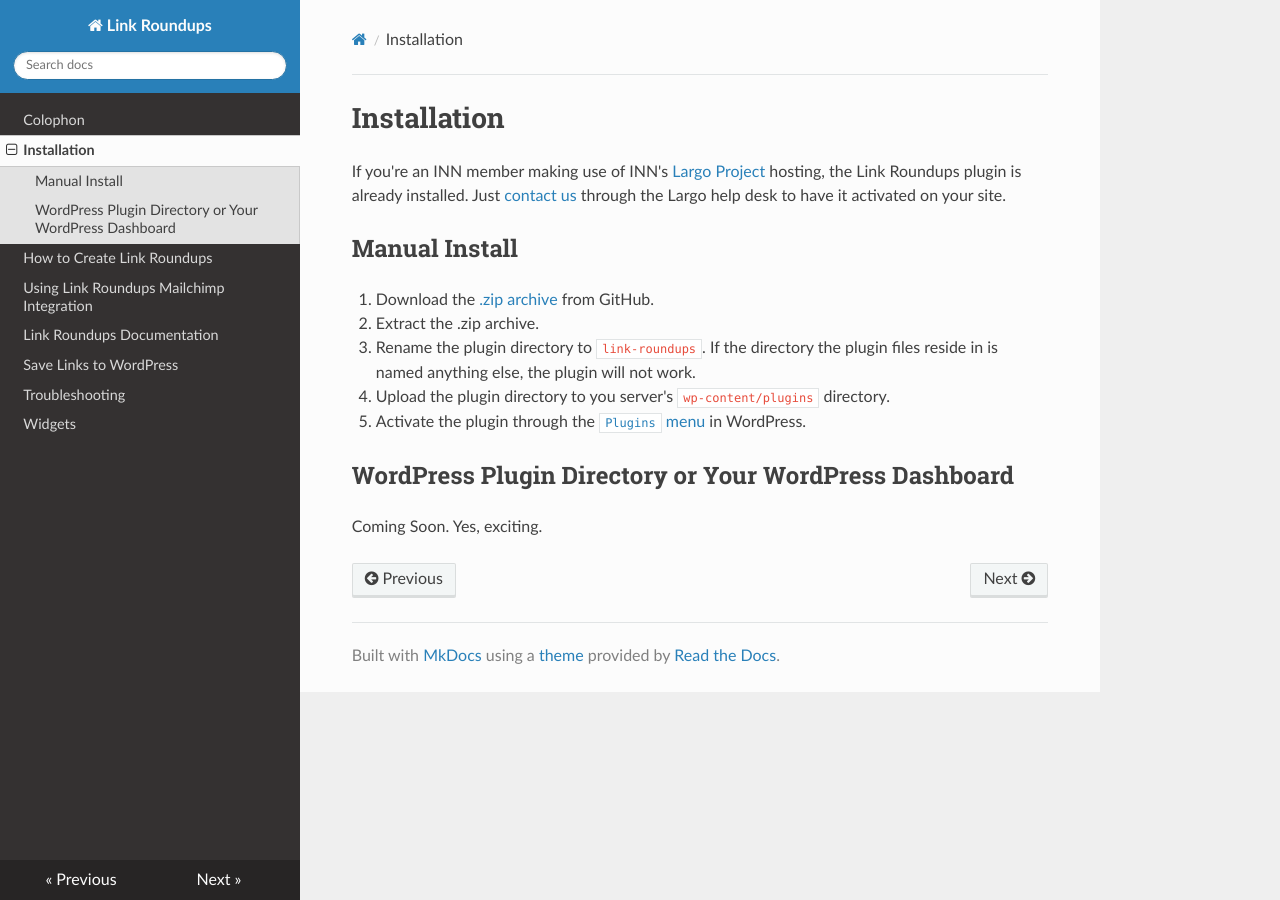
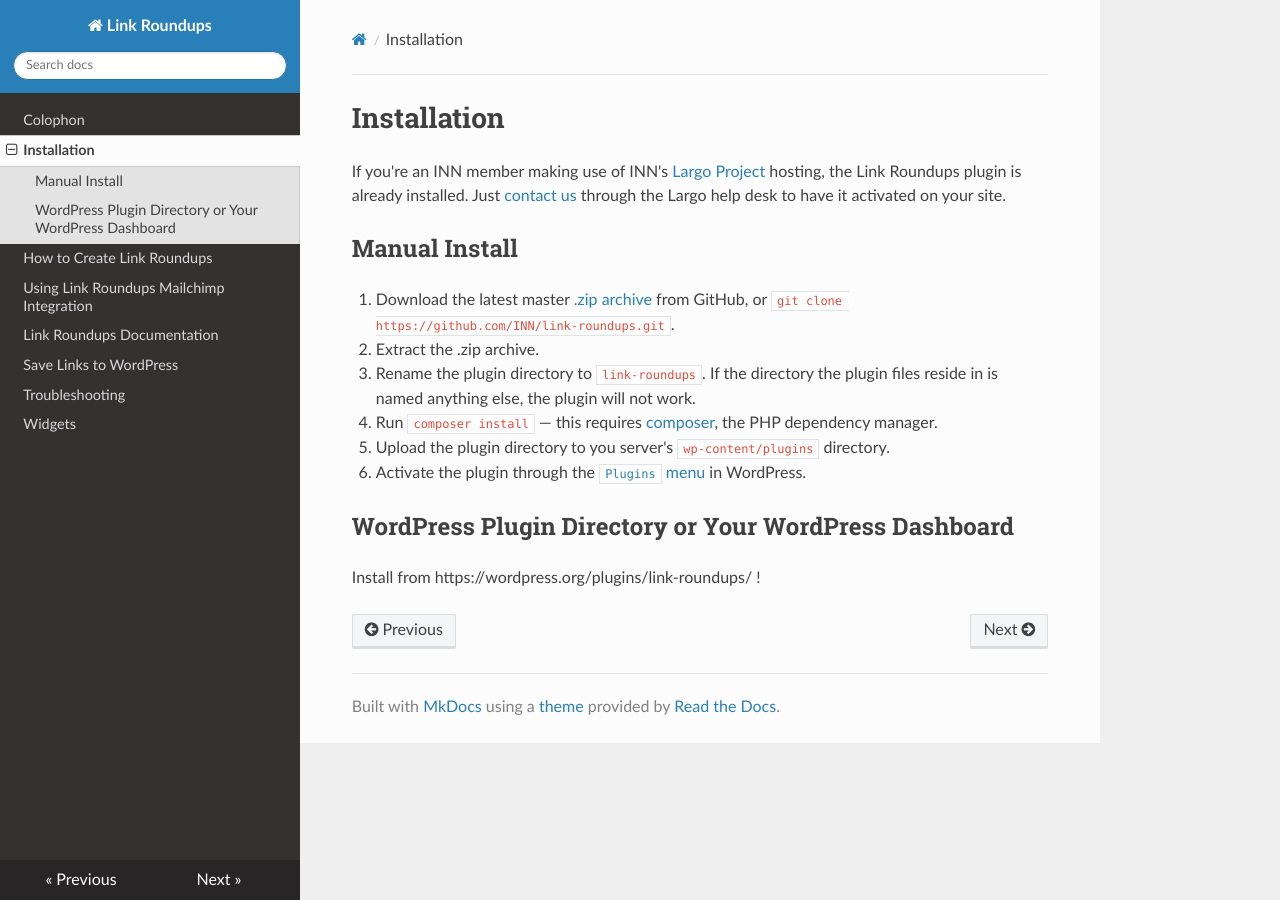
Before and after one commit to INN/link-roundups, an MkDocs documentation site: the page built from docs/installation.md, in a window 1280 px wide. Built offline with MkDocs 1.6.1, drawn with Linux system fonts in a browser that asks for light colours; nearby versions of some CDN libraries.

Commit message:
Update install docs!

```diff
--- a/docs/installation.md
+++ b/docs/installation.md
@@ -4,12 +4,13 @@ If you're an INN member making use of INN's [Largo Project](https://largoproject
 
 ## Manual Install
 
-1. Download the [.zip archive](https://github.com/INN/link-roundups/archive/master.zip) from GitHub.
+1. Download the latest master [.zip archive](https://github.com/INN/link-roundups/archive/master.zip) from GitHub, or `git clone https://github.com/INN/link-roundups.git`.
 2. Extract the .zip archive.
 3. Rename the plugin directory to `link-roundups`. If the directory the plugin files reside in is named anything else, the plugin will not work.
+4. Run `composer install` &mdash; this requires [composer](https://getcomposer.org/), the PHP dependency manager.
 4. Upload the plugin directory to you server's `wp-content/plugins` directory.
 5. Activate the plugin through the [`Plugins` menu](https://codex.wordpress.org/Plugins_Screen) in WordPress.
 
 ## WordPress Plugin Directory or Your WordPress Dashboard
 
-Coming Soon. Yes, exciting.
+Install from https://wordpress.org/plugins/link-roundups/ !
```
